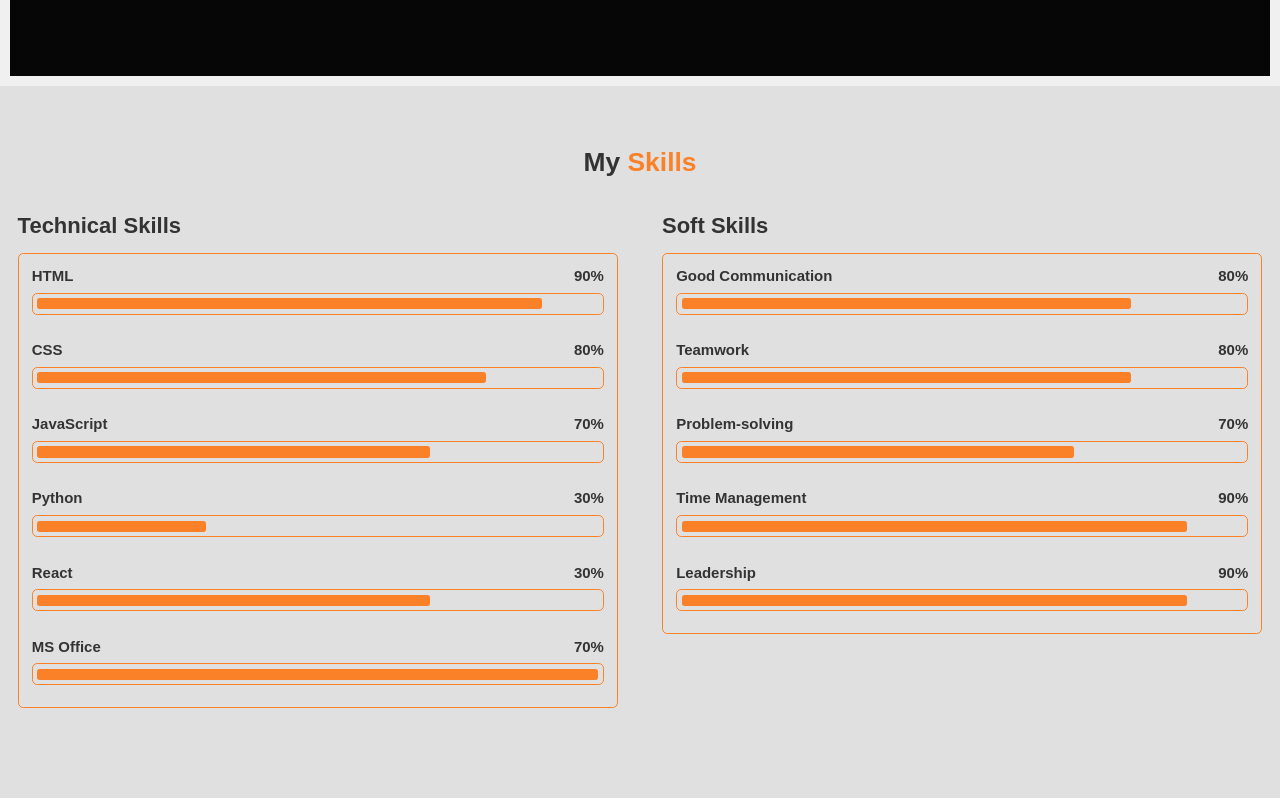
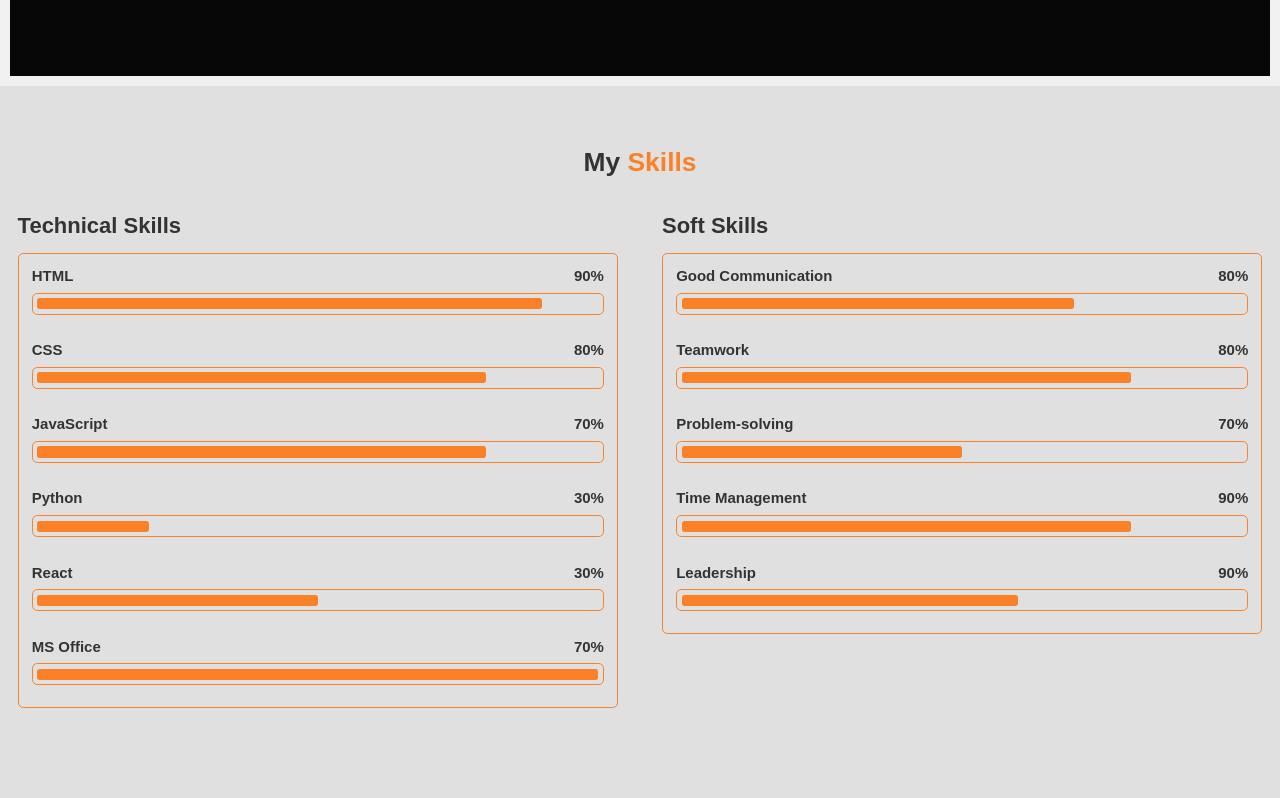
Before and after one commit to haseenakathat/Portfolio, a plain HTML site: page index.html in a window 1280 px wide. Shown: the part 2621-3419 px from the top of the page. Drawn offline with nearby package versions, Linux system fonts and the light colour scheme; some packages are replaced by stand-ins of ours; a script that the page names is missing.

Commit message:
Update style.css

```diff
--- a/style.css
+++ b/style.css
@@ -822,15 +822,15 @@ text-align: center;
 /* Coding Skills Progress Bars */
 .skills-column:nth-child(1) .progress:nth-child(1) .bar span { width: 90%; }
 .skills-column:nth-child(1) .progress:nth-child(2) .bar span { width: 80%; }
-.skills-column:nth-child(1) .progress:nth-child(3) .bar span { width: 70%; }
-.skills-column:nth-child(1) .progress:nth-child(4) .bar span { width: 30%; }
-.skills-column:nth-child(1) .progress:nth-child(5) .bar span { width: 70%; }
+.skills-column:nth-child(1) .progress:nth-child(3) .bar span { width: 80%; }
+.skills-column:nth-child(1) .progress:nth-child(4) .bar span { width: 20%; }
+.skills-column:nth-child(1) .progress:nth-child(5) .bar span { width: 50%; }
 /* Soft Skills Progress Bars */
-.skills-column:nth-child(2) .progress:nth-child(1) .bar span { width: 80%; }
+.skills-column:nth-child(2) .progress:nth-child(1) .bar span { width: 70%; }
 .skills-column:nth-child(2) .progress:nth-child(2) .bar span { width: 80%; }
-.skills-column:nth-child(2) .progress:nth-child(3) .bar span { width: 70%; }
-.skills-column:nth-child(2) .progress:nth-child(4) .bar span { width: 90%; }
-.skills-column:nth-child(2) .progress:nth-child(5) .bar span { width: 90%; }
+.skills-column:nth-child(2) .progress:nth-child(3) .bar span { width: 50%; }
+.skills-column:nth-child(2) .progress:nth-child(4) .bar span { width: 80%; }
+.skills-column:nth-child(2) .progress:nth-child(5) .bar span { width: 60%; }
 /* Responsive Design */
 @media (max-width: 768px) {
   .skills-container {
```
